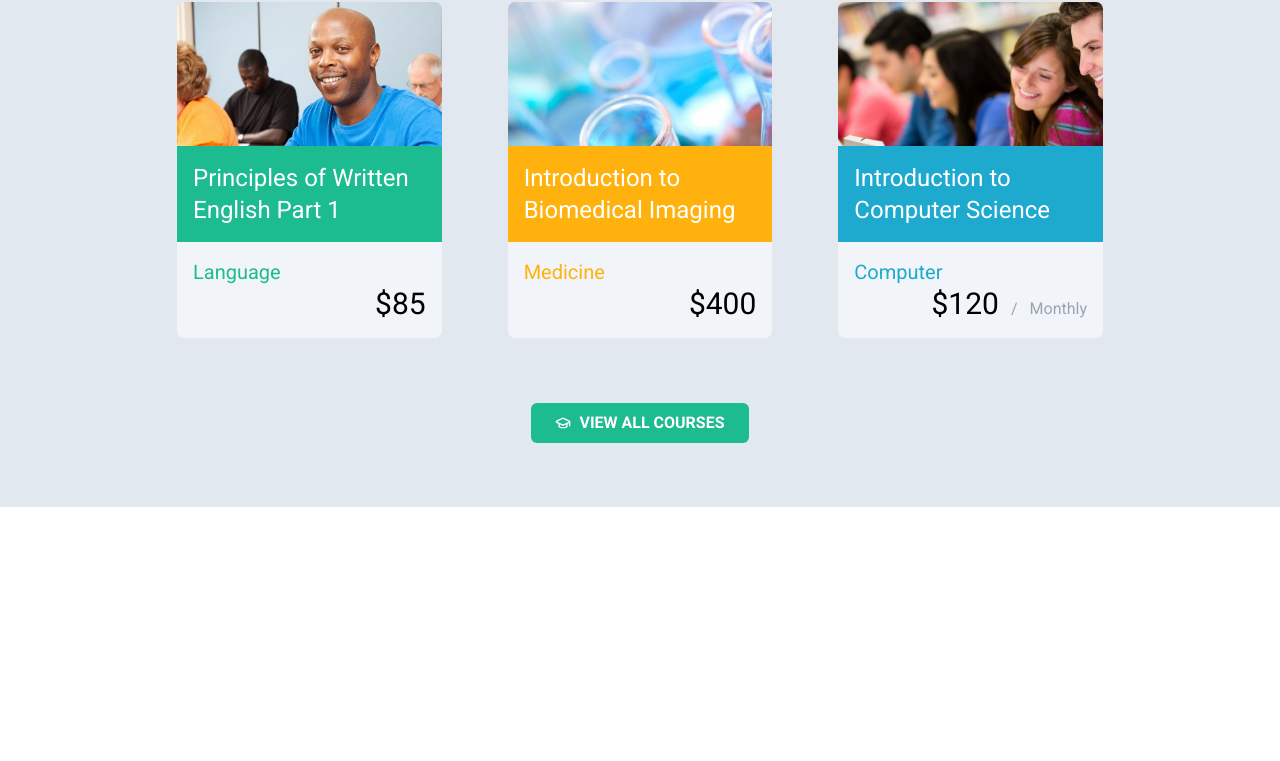
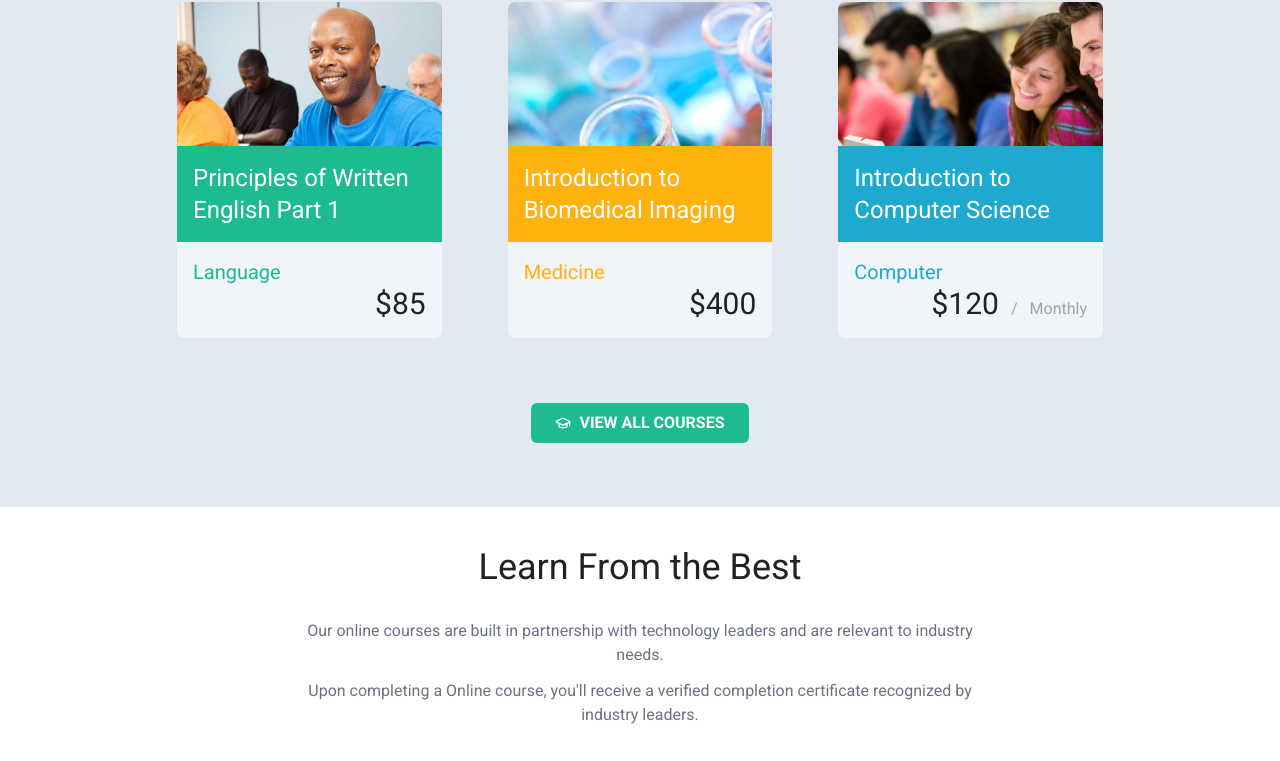
Before and after one commit to mohon01/BestComputer, a Gatsby site: page / in a window 1280 px wide. Shown: the part 1437-2198 px from the top of the page. Before the commit the page ends 1944 px from the top, so only its background shows below. Built offline with nearby package versions, Linux system fonts and the light colour scheme; Gatsby itself is replaced by a stand-in of ours; a web font is replaced by a local one.

Commit message:
added partner section

```diff
--- /dev/null
+++ b/src/components/route/home/partner/Partner.tsx
@@ -0,0 +1,33 @@
+import React from "react";
+import img1 from "../../../../images/partner/partners_01_bw.jpg";
+import img2 from "../../../../images/partner/partners_02_bw.jpg";
+import img3 from "../../../../images/partner/partners_03_bw.jpg";
+import img4 from "../../../../images/partner/partners_04_bw.jpg";
+import img5 from "../../../../images/partner/partners_05_bw.jpg";
+
+export default function Partner() {
+  return (
+    <div className="flex items-center justify-center flex-col text-center py-10">
+      <div className=" max-w-2xl space-y-8">
+        <h1 className="text-4xl font-thin">Learn From the Best</h1>
+        <div className="space-y-3 text-gray-500">
+          <p>
+            Our online courses are built in partnership with technology leaders
+            and are relevant to industry needs.
+          </p>
+          <p>
+            Upon completing a Online course, you'll receive a verified
+            completion certificate recognized by industry leaders.
+          </p>
+        </div>
+      </div>
+      <div className="flex items-center justify-center gap-20 mt-10">
+        <img src={img1} alt="" />
+        <img src={img2} alt="" />
+        <img src={img3} alt="" />
+        <img src={img4} alt="" />
+        <img src={img5} alt="" />
+      </div>
+    </div>
+  );
+}
--- a/src/pages/index.tsx
+++ b/src/pages/index.tsx
@@ -3,6 +3,7 @@ import Header from "../components/common/Headers/Header";
 import Courses from "../components/route/home/courses/Courses";
 import { Slider } from "../components/route/home/hero/Slider";
 import Menu from "../components/route/home/menu/Menu";
+import Partner from "../components/route/home/partner/Partner";
 
 const IndexPage = () => {
   return (
@@ -11,6 +12,7 @@ const IndexPage = () => {
       <Slider />
       <Menu />
       <Courses />
+      <Partner />
     </main>
   );
 };
--- a/src/styles/global.css
+++ b/src/styles/global.css
@@ -6,5 +6,5 @@
 @tailwind utilities;
 
 body {
-  @apply font-roboto;
+  @apply font-roboto text-[#222];
 }
```
Also changed, not shown: src/images/partner/partners_01_bw.jpg (added), src/images/partner/partners_02_bw.jpg (added), src/images/partner/partners_03_bw.jpg (added), src/images/partner/partners_04_bw.jpg (added), src/images/partner/partners_05_bw.jpg (added).
